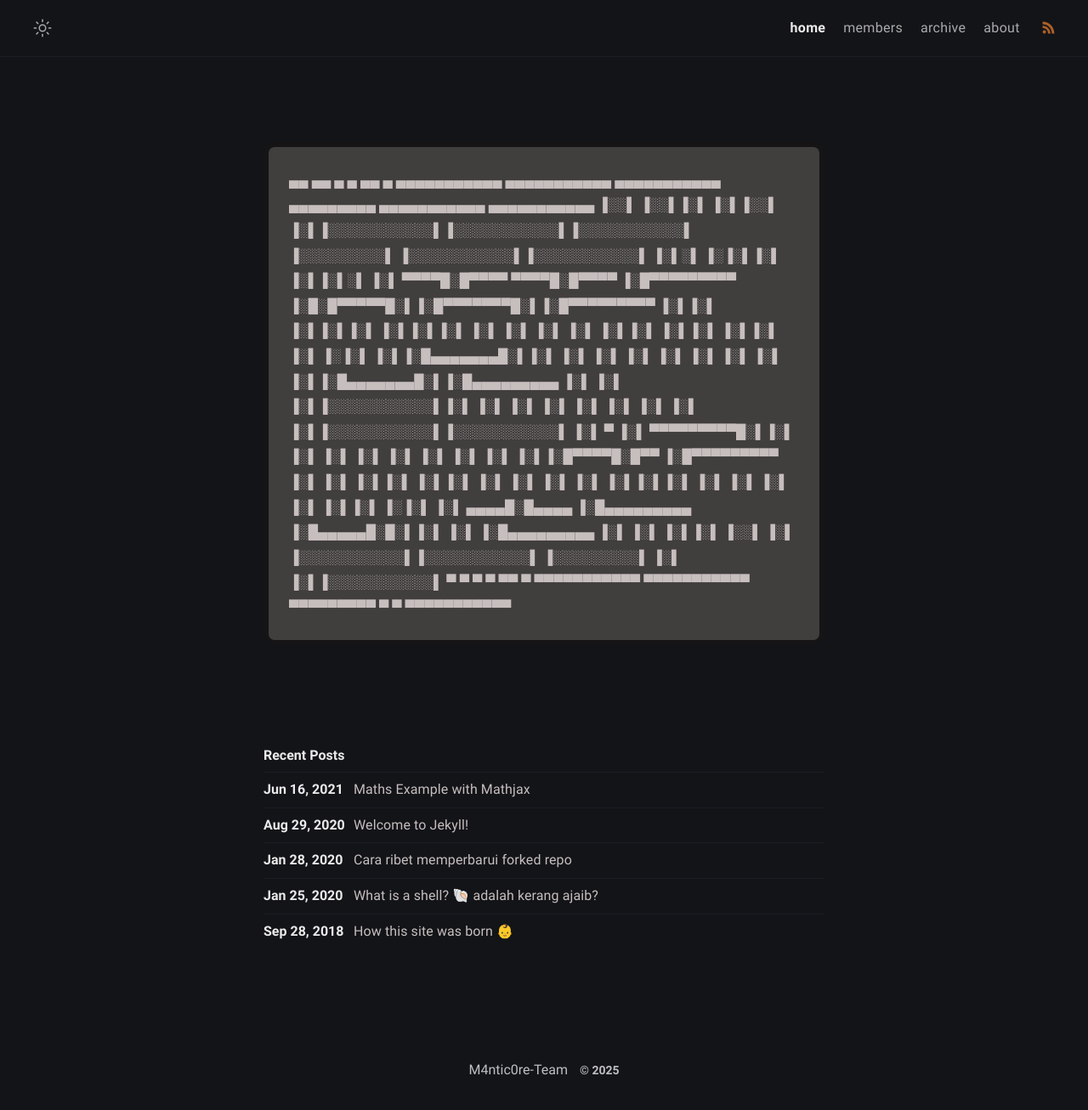
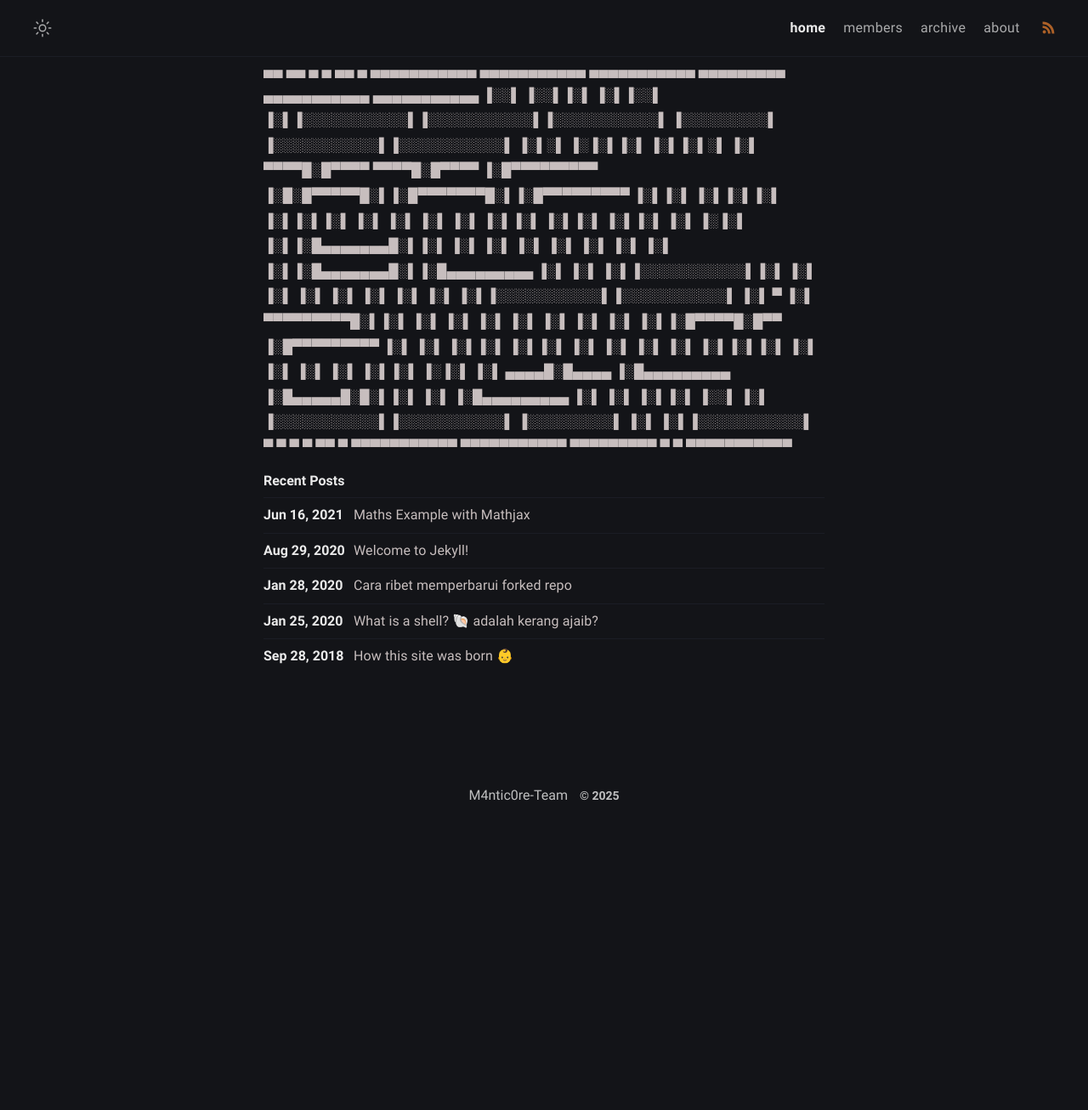
Before and after one commit to M4ntic0re-Team/M4ntic0re-Team.github.io, a Jekyll site: the page built from index.md, in a window 1280 px wide. Shown: the whole page at 85% size. Built offline with Jekyll 4.4.1, drawn with Linux system fonts in a browser that asks for light colours; after the commit the page ends 983 px from its top, so only the background shows below that.

Commit message:
Update home 2

```diff
--- a/_includes/author.html
+++ b/_includes/author.html
@@ -1,4 +1,4 @@
-<div class="author">
+<span>
    ▄▄       ▄▄  ▄         ▄  ▄▄        ▄  ▄▄▄▄▄▄▄▄▄▄▄  ▄▄▄▄▄▄▄▄▄▄▄  ▄▄▄▄▄▄▄▄▄▄▄   ▄▄▄▄▄▄▄▄▄   ▄▄▄▄▄▄▄▄▄▄▄  ▄▄▄▄▄▄▄▄▄▄▄
   ▐░░▌     ▐░░▌▐░▌       ▐░▌▐░░▌      ▐░▌▐░░░░░░░░░░░▌▐░░░░░░░░░░░▌▐░░░░░░░░░░░▌ ▐░░░░░░░░░▌ ▐░░░░░░░░░░░▌▐░░░░░░░░░░░▌
   ▐░▌░▌   ▐░▐░▌▐░▌       ▐░▌▐░▌░▌     ▐░▌ ▀▀▀▀█░█▀▀▀▀  ▀▀▀▀█░█▀▀▀▀ ▐░█▀▀▀▀▀▀▀▀▀ ▐░█░█▀▀▀▀▀█░▌▐░█▀▀▀▀▀▀▀█░▌▐░█▀▀▀▀▀▀▀▀▀
@@ -11,4 +11,4 @@
   ▐░▌       ▐░▌          ▐░▌▐░▌      ▐░░▌     ▐░▌     ▐░░░░░░░░░░░▌▐░░░░░░░░░░░▌ ▐░░░░░░░░░▌ ▐░▌       ▐░▌▐░░░░░░░░░░░▌
    ▀         ▀            ▀  ▀        ▀▀       ▀       ▀▀▀▀▀▀▀▀▀▀▀  ▀▀▀▀▀▀▀▀▀▀▀   ▀▀▀▀▀▀▀▀▀   ▀         ▀  ▀▀▀▀▀▀▀▀▀▀▀
 
-</div>
+</span>
```
